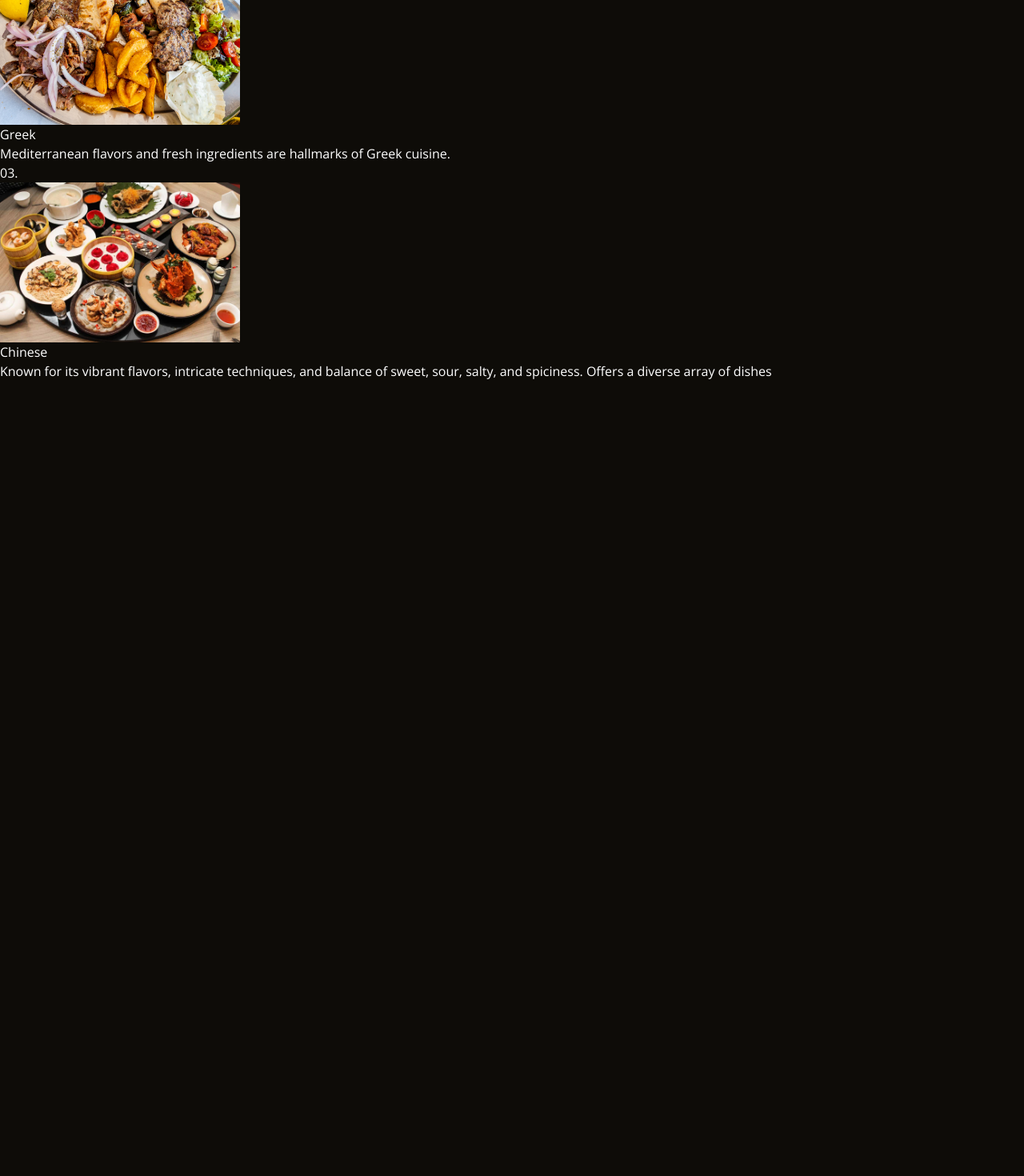
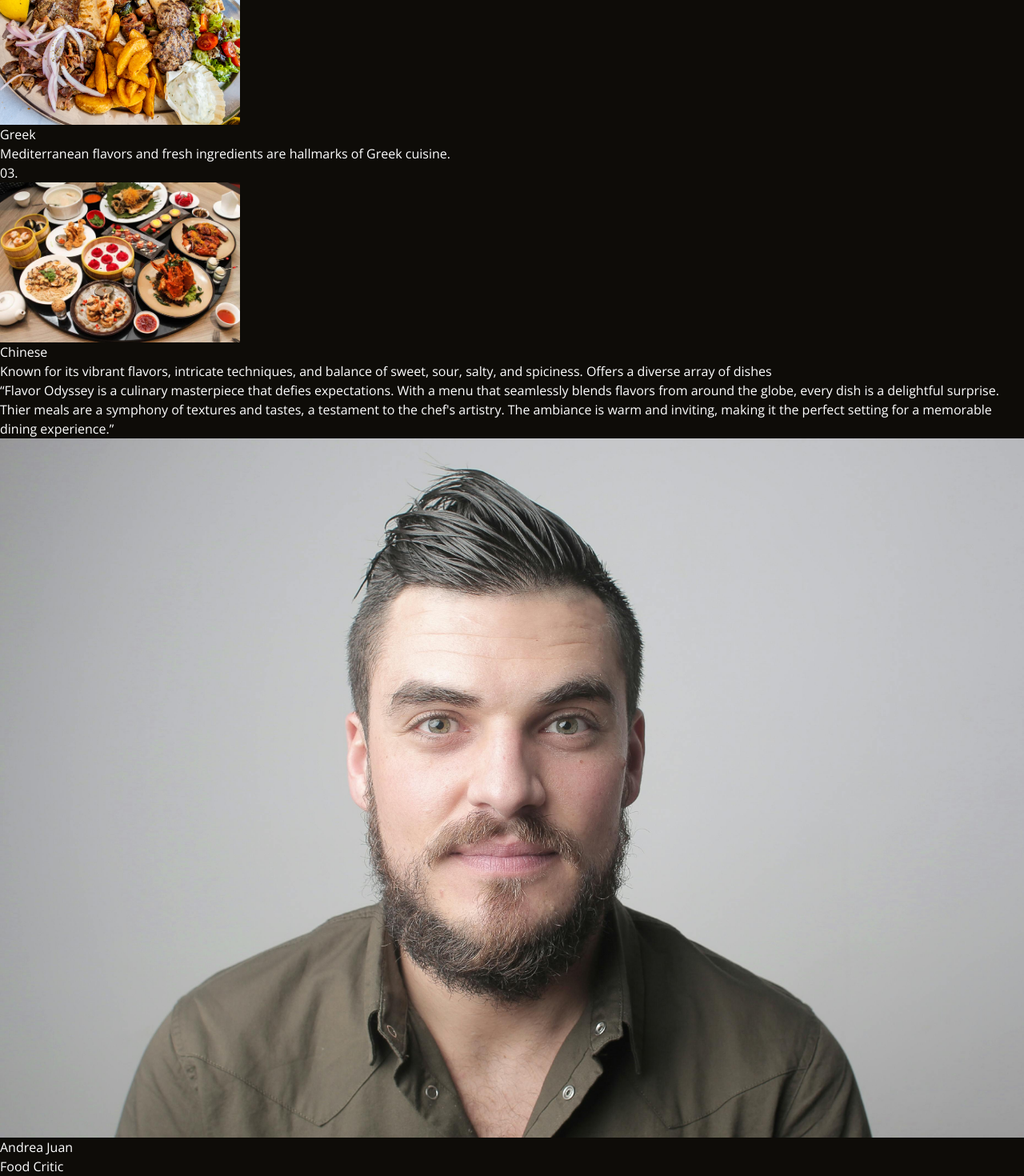
Before and after one commit to annan-dejene/Flavor-Odyssey, a React (Vite) app: page / in a window 1280 px wide. Shown: the part 8702-10172 px from the top of the page at 80% size. Before the commit the page ends 9178 px from the top, so only its background shows below. Built offline with nearby package versions, Linux system fonts and the light colour scheme.

Commit message:
Finished the review page

```diff
--- a/src/App.jsx
+++ b/src/App.jsx
@@ -4,6 +4,7 @@ import Dishes from "./components/Dishes";
 import About from "./components/About";
 import Mission from "./components/Mission";
 import Expertise from "./components/Expertise";
+import Review from "./components/Review";
 
 function App() {
   return (
@@ -14,6 +15,7 @@ function App() {
       <About />
       <Mission />
       <Expertise />
+      <Review />
     </main>
   );
 }
--- /dev/null
+++ b/src/components/Review.jsx
@@ -0,0 +1,27 @@
+import { REVIEW } from "../constants";
+import andrea from "../assets/andrea.jpg";
+
+const Review = () => {
+  return (
+    <section id="review" className="container mx-auto pb-16">
+      <p className="px-8 text-xl font-extralight italic leading-relaxed tracking-wide md:text-3xl md:leading-loose lg:mx-auto lg:w-[800px]">
+        {REVIEW.content}
+      </p>
+
+      <div className="mx-auto mt-5 flex w-full justify-center gap-5">
+        <img
+          src={andrea}
+          alt="andrea"
+          className="h-40 w-40 rounded-full object-cover"
+        />
+
+        <div className="flex flex-col justify-center">
+          <h3 className="text-xl">{REVIEW.name}</h3>
+          <p className="text-slate-500">{REVIEW.profession}</p>
+        </div>
+      </div>
+    </section>
+  );
+};
+
+export default Review;
```
